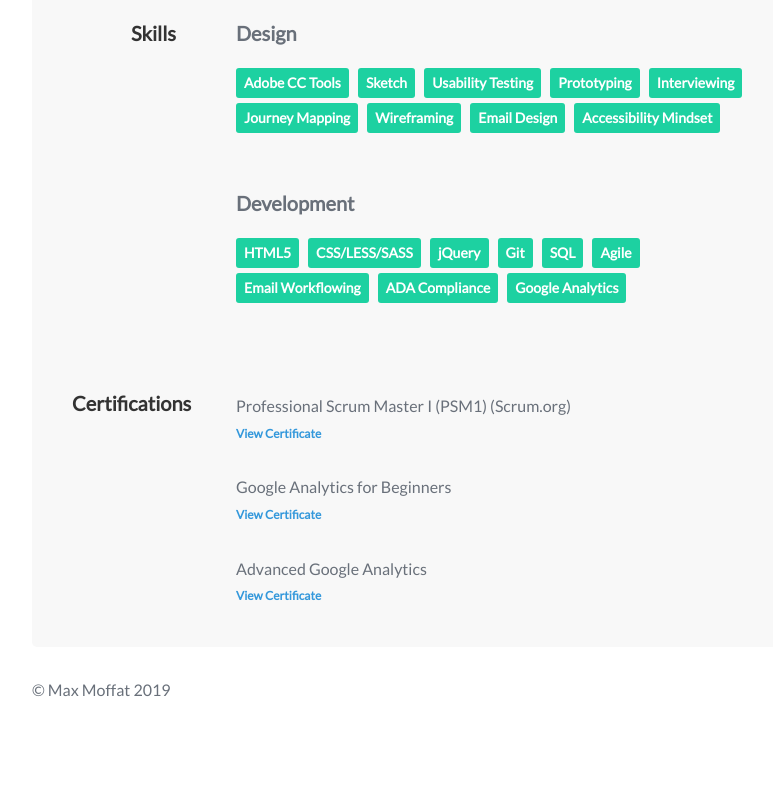
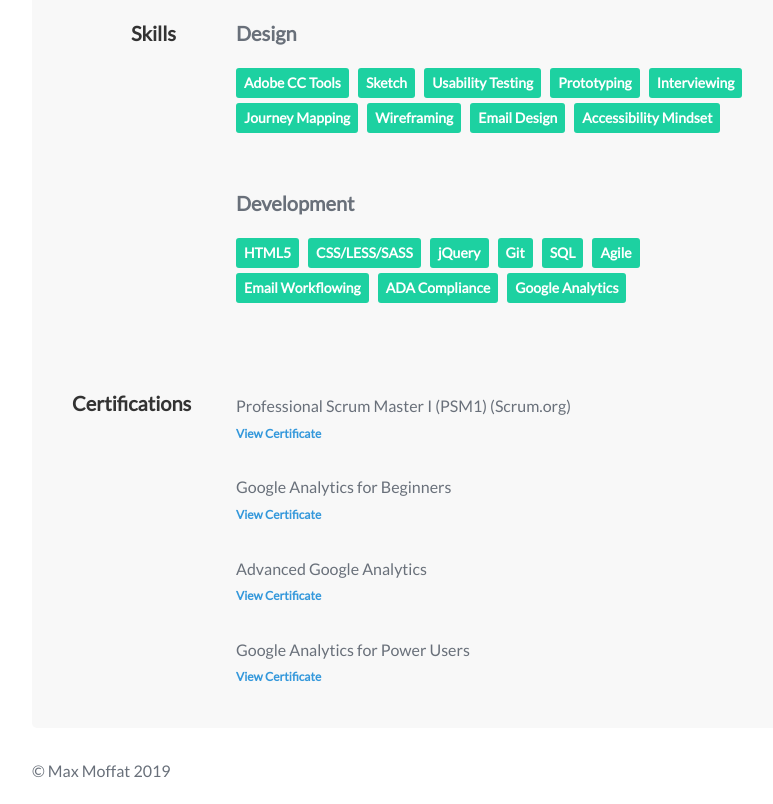
Before and after one commit to maxmoffat/maxmoffat.github.io, a website: page experience.html in a window 1280 px wide. Shown: the part 1390-2194 px from the top of the page, without its empty margins (228-1001 px from the left). Before the commit the page ends 2112 px from the top, so only its background shows below. Drawn offline with nearby package versions, Linux system fonts and the light colour scheme.

Commit message:
adding one more cert

```diff
--- a/experience.html
+++ b/experience.html
@@ -167,6 +167,9 @@
       <p>Advanced Google Analytics
           <br /><a href="certifications/psm1.pdf" target="_blank">View Certificate</a>
       </p>
+      <p>Google Analytics for Power Users
+          <br /><a href="certifications/google-analytics-for-power-users.pdf" target="_blank">View Certificate</a>
+      </p>
     </div>
 
 
```
Also changed, not shown: 1 other file.
